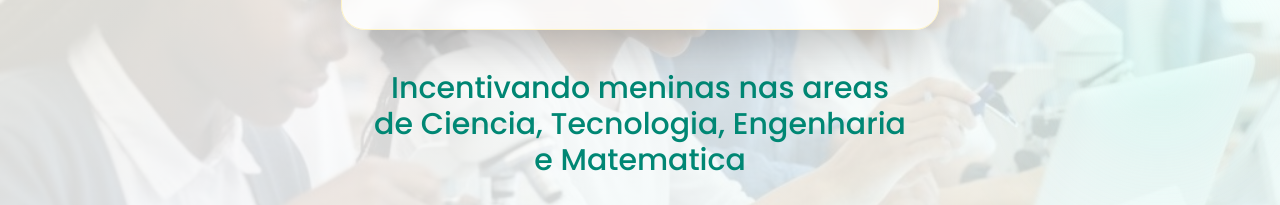
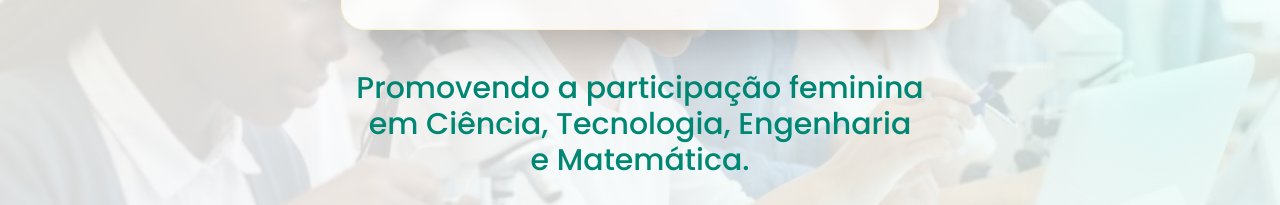
Before and after one commit to Gab-Dorneles/Meninas-e-Mulheres-Inovadoras-Site, a Next.js app: page / in a window 1280 px wide. Shown: the part 493-698 px from the top of the page. Built offline with nearby package versions, Linux system fonts and the light colour scheme.

Commit message:
feat: update message promoting STEM participation for girls
Promoted inclusivity by correcting and refining the language for gender-neutral appeal.

```diff
--- a/app/page.tsx
+++ b/app/page.tsx
@@ -73,7 +73,7 @@ export default function Home() {
 
             <div className="max-w-2xl space-y-8">
               <p className="text-pretty text-xl font-medium text-primary md:text-2xl lg:text-3xl">
-                Incentivando meninas nas areas de Ciencia, Tecnologia, Engenharia e Matematica
+                Promovendo a participação feminina em Ciência, Tecnologia, Engenharia e Matemática.
               </p>
 
               <Button size="lg" className="rounded-full bg-gradient-to-r from-primary to-teal-600 px-10 py-6 text-base shadow-lg transition-all hover:scale-105 hover:shadow-xl">
```
